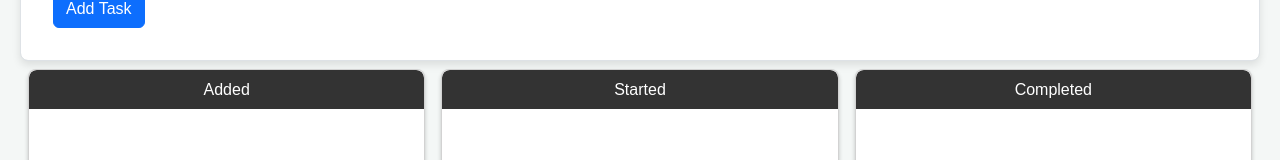
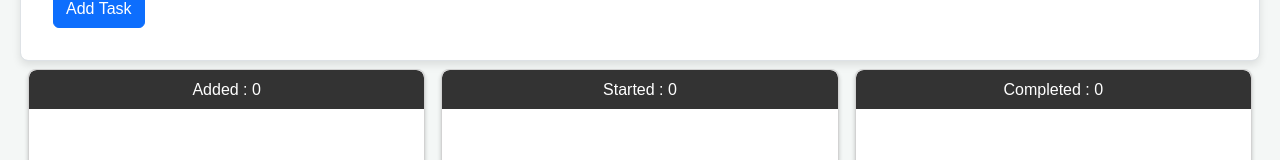
Before and after one commit to RutvikJogdand/todo-task-manager, a React (Create React App) app: page / in a window 1280 px wide. Shown: the part 615-775 px from the top of the page. Built offline with nearby package versions, Linux system fonts and the light colour scheme.

Commit message:
added count for every kind of tasks

```diff
--- a/src/App.tsx
+++ b/src/App.tsx
@@ -81,6 +81,7 @@ const App: React.FC = () => {
     removedTask.status = destinationStatus;
     if(destinationStatus === 'Completed'){
       removedTask.dates.completed = new Date().toISOString();
+      toast.success("Task completed");
     }
     if(destinationStatus === 'Started'){
       removedTask.dates.started =  new Date().toISOString();
--- a/src/components/TaskList/TaskList.tsx
+++ b/src/components/TaskList/TaskList.tsx
@@ -21,7 +21,7 @@ const TaskList: React.FC<TaskListProps> = ({ tasks,  onTaskEditInitiation, onTas
                 <Droppable droppableId={status}>
                 {(provided) => (
                     <div ref={provided.innerRef} {...provided.droppableProps}>
-                    <h3 className='status'>{status}</h3>
+                    <h3 className='status'>{status} : {tasks.filter(item => item.status === status).length} </h3>
                     {/* Filter tasks based on current status */}
                     {tasks.filter(task => task.status === status).map((task, index) => (
                         <Draggable key={task.id} draggableId={task.id} index={index}>
```
